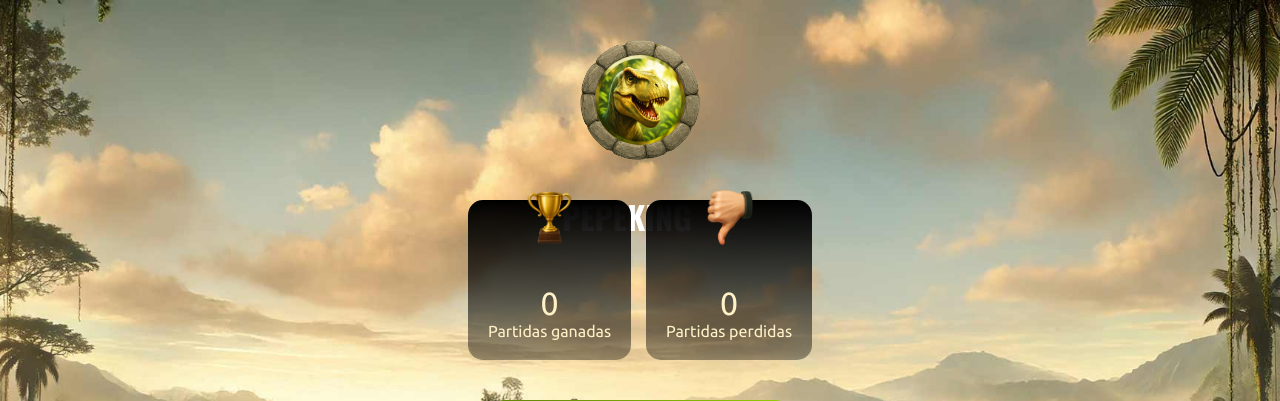
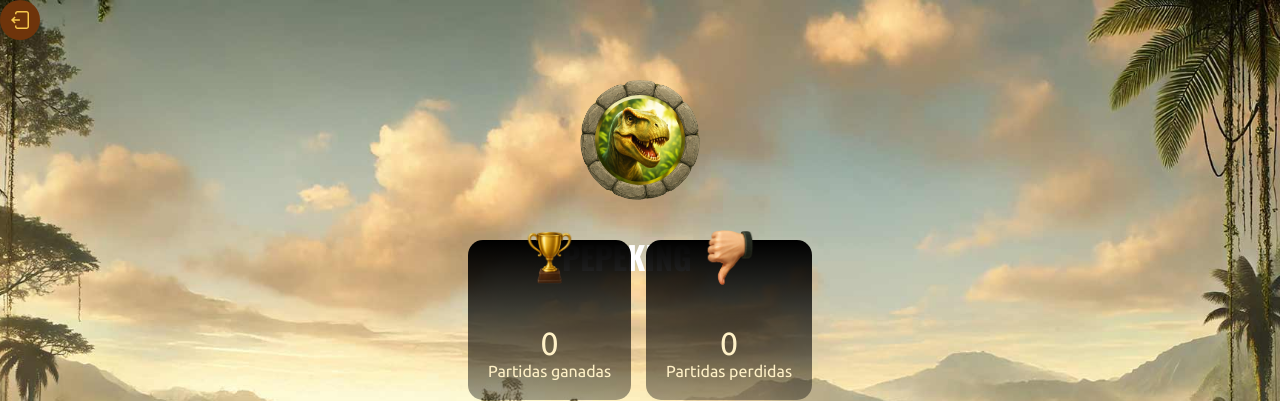
Before and after one commit to Devance25/Proyecto, a PHP site: page /perfil_usuario.html in a window 1280 px wide. Shown: the top 401 px of the page. Run offline with PHP 8.4, Linux system fonts and the light colour scheme.

Commit message:
va update

```diff
--- a/perfil_usuario.css
+++ b/perfil_usuario.css
@@ -113,3 +113,16 @@ button.boton {
 .boton:hover{
     background-image: linear-gradient(to right, #3A4D03, #5A7B05);
 }
+
+.btn-flecha {
+    background: #6e340b;
+    color: white;
+    border-radius: 50%;
+    border: none;
+    width: 40px;
+    height: 40px;
+    font-size: 20px;
+    display: flex;
+    align-items: center;
+    justify-content: center;
+}
--- a/perfil_usuario.html
+++ b/perfil_usuario.html
@@ -13,7 +13,9 @@
 </head>
 
 <body>
-
+  <div>
+        <button class="btn-flecha"> <img src="./img/icono-salir.svg" alt=""> </button>
+    </div>
   <div class="contenedor-externo">
     <div class="marco-perfil">
       <img class="marco" src="./img/marco_usuario.png" alt="Marco decorativo">
```
